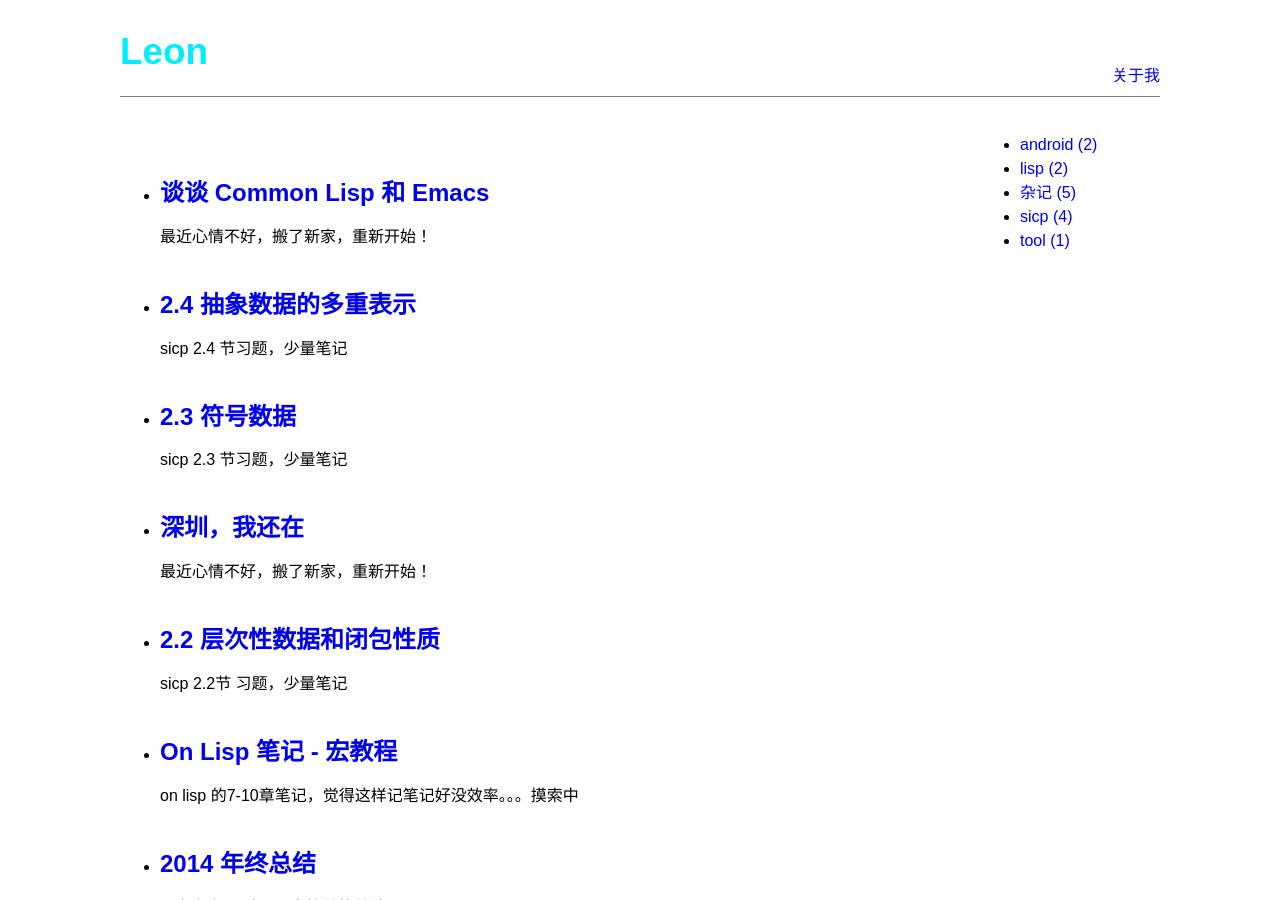
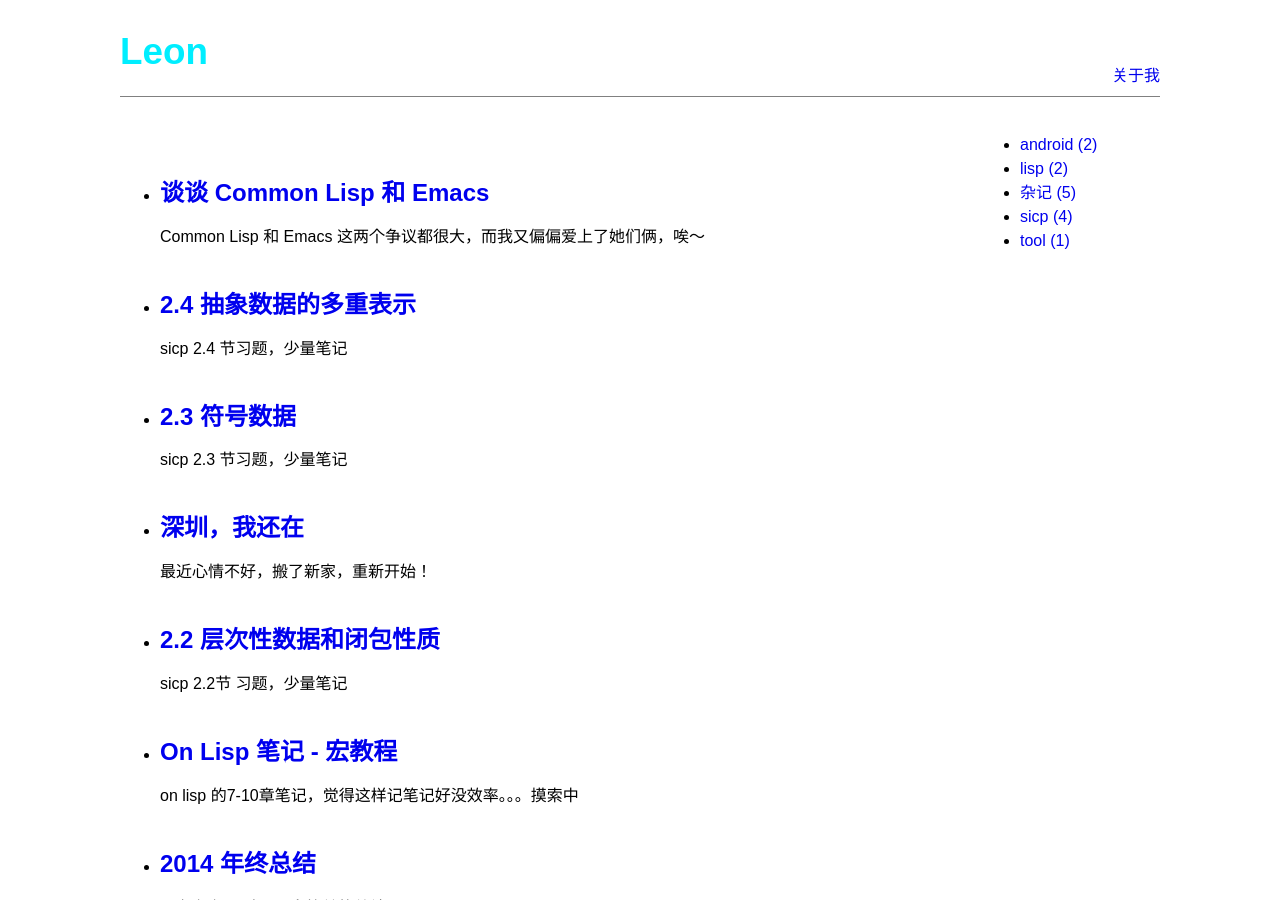
Before and after one commit to leongithub/blog, a Jekyll site: the page built from index.html, in a window 1280 px wide and 900 px high. Built offline with Jekyll 4.4.1, drawn with Linux system fonts in a browser that asks for light colours.

Commit message:
fix common lisp and emacs blog

```diff
--- a/_posts/miscellany/2015-10-14-common-lisp-and-emacs.html
+++ b/_posts/miscellany/2015-10-14-common-lisp-and-emacs.html
@@ -2,7 +2,7 @@
 layout: post
 title: 谈谈 Common Lisp 和 Emacs
 category: miscellany
-description: 最近心情不好，搬了新家，重新开始！
+description: Common Lisp 和 Emacs 这两个争议都很大，而我又偏偏爱上了她们俩，唉～
 ---
 
 <?xml version="1.0" encoding="utf-8"?>
```
